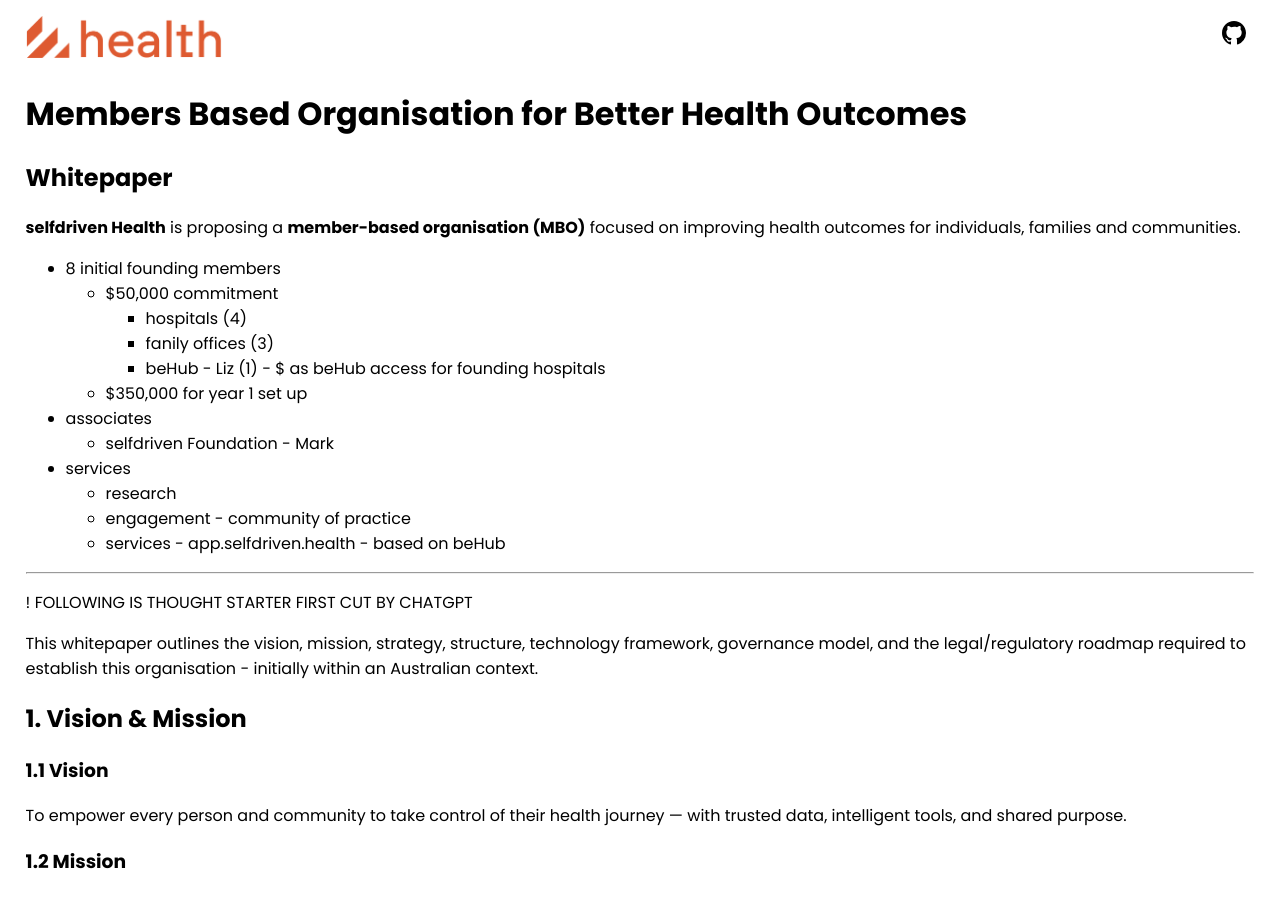
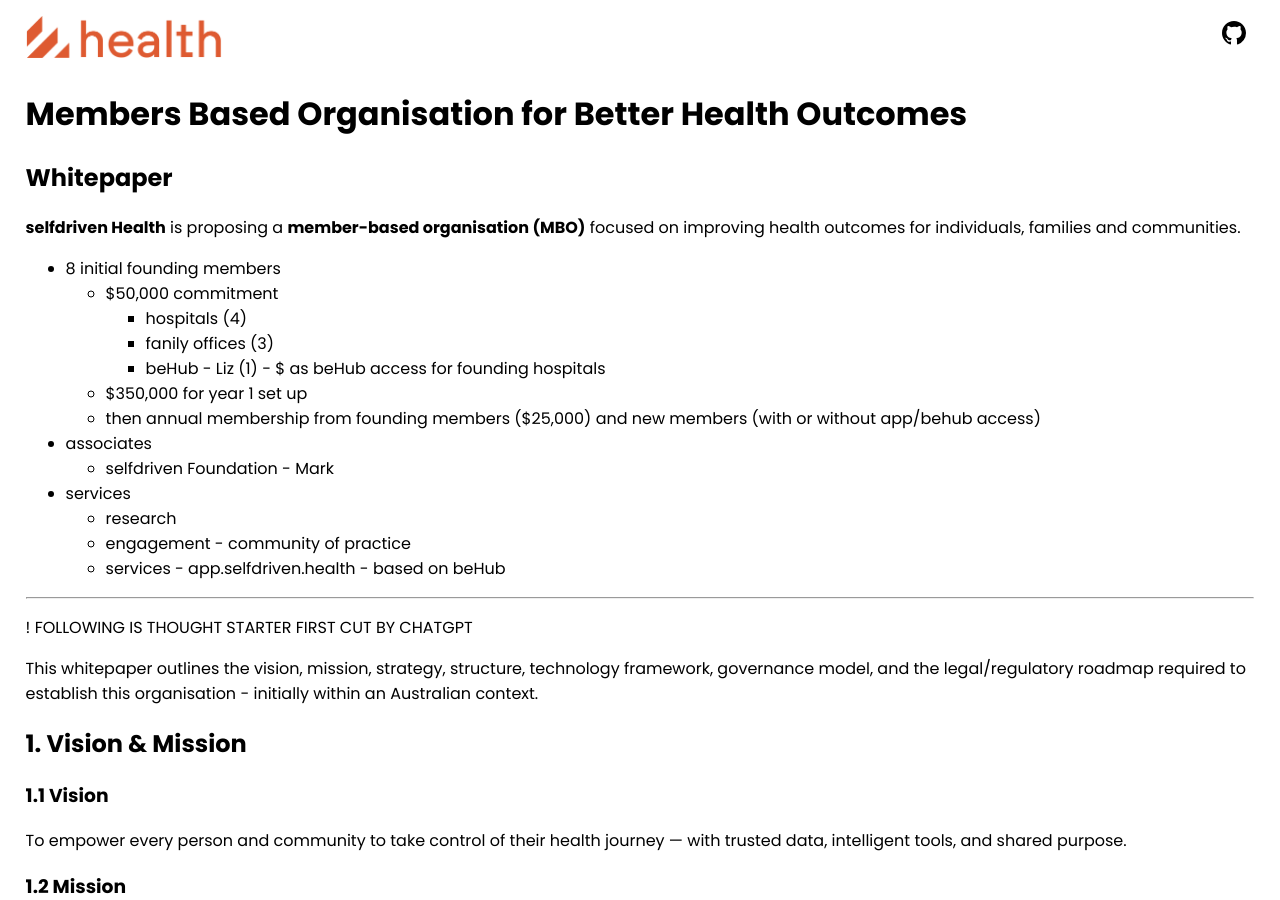
Before and after one commit to selfdriven-foundation/selfdriven-health, a Jekyll site: the page built from docs/pages/organisation-whitepaper.md, in a window 1280 px wide and 900 px high. Built offline with Jekyll 4.4.1, drawn with Linux system fonts in a browser that asks for light colours.

Commit message:
Update organisation-whitepaper.md

```diff
--- a/docs/pages/organisation-whitepaper.md
+++ b/docs/pages/organisation-whitepaper.md
@@ -16,6 +16,8 @@
         - fanily offices (3)
         - beHub - Liz (1) - $ as beHub access for founding hospitals
     - $350,000 for year 1 set up
+    - then annual membership
+from founding members ($25,000) and new members (with or without app/behub access)
 
 - associates
     - selfdriven Foundation - Mark
```
